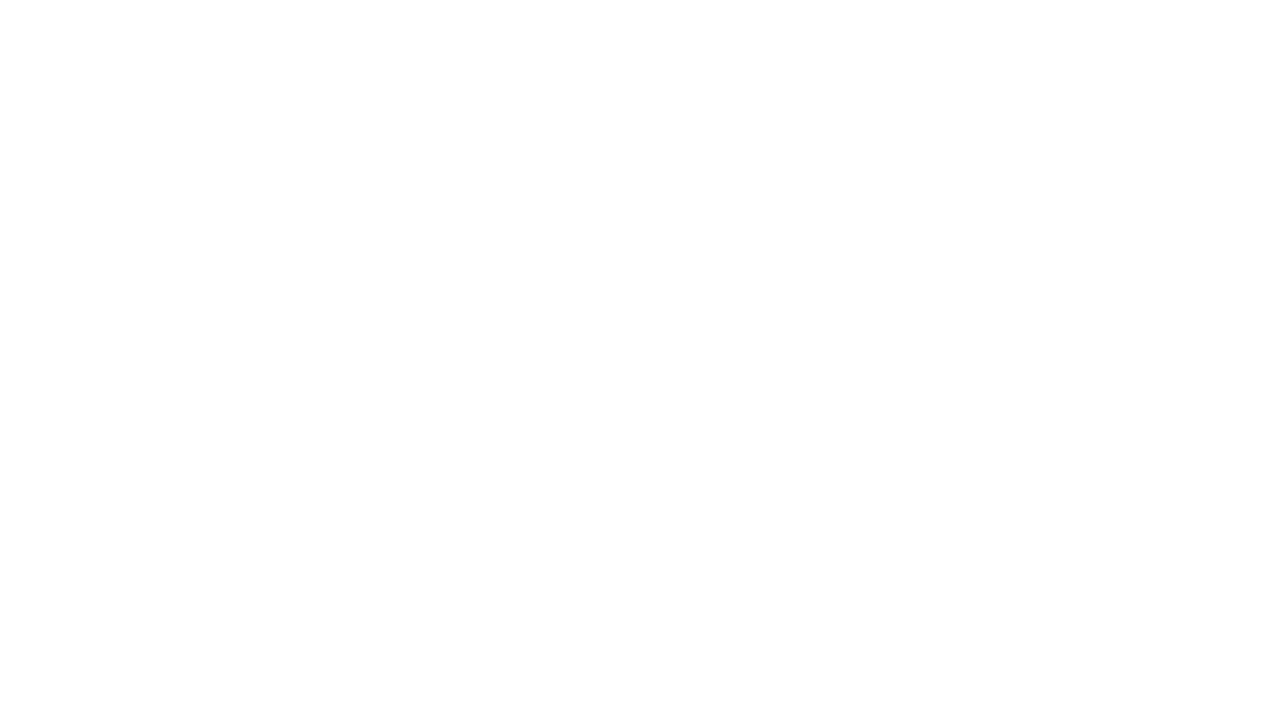
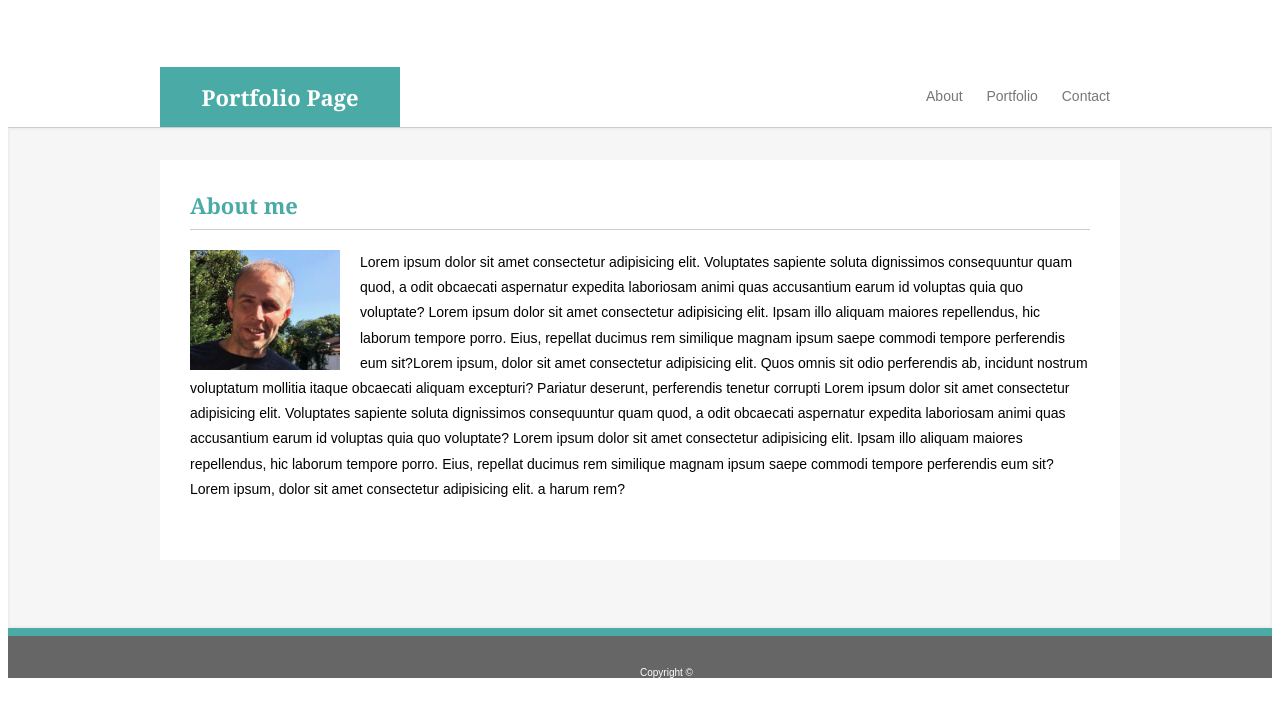
Before and after one commit to gistewart/Basic-Portfolio, a plain HTML site: page portfolio.html in a window 1280 px wide. Drawn offline with Linux system fonts and the light colour scheme.

Commit message:
Image correction and portfolio code

```diff
--- a/portfolio.html
+++ b/portfolio.html
@@ -0,0 +1,41 @@
+<!DOCTYPE html>
+<html lang="en">
+
+<head>
+    <meta charset="UTF-8">
+    <meta name="viewport" content="width=device-width, initial-scale=1.0">
+    <link rel="stylesheet" href="assets/css/style.css">
+    <title>Graeme Stewart</title>
+</head>
+
+<body>
+
+    <header class="header">
+        <div class="wrapper">
+            <h1 class="name">Portfolio Page</h1>
+            <nav class="nav-links">
+                <a class="About" href="./index/">About</a>
+                <a class="Portfolio" href="./Portfolio/">Portfolio</a>
+                <a class="Contact" href="./Contact/">Contact</a>
+            </nav>
+        </div>
+    </header>
+
+    <div class="container-1">
+        <div class="container-2">
+            <h1 class="about-me">About me</h1>
+            <p class="text"><img class="img" alt="Photo" src="assets/images/img_3678.jpg" />Lorem ipsum dolor sit amet consectetur adipisicing elit. Voluptates sapiente soluta dignissimos consequuntur quam quod, a odit obcaecati aspernatur expedita laboriosam animi quas
+                accusantium earum id voluptas quia quo voluptate? Lorem ipsum dolor sit amet consectetur adipisicing elit. Ipsam illo aliquam maiores repellendus, hic laborum tempore porro. Eius, repellat ducimus rem similique magnam ipsum saepe commodi
+                tempore perferendis eum sit?Lorem ipsum, dolor sit amet consectetur adipisicing elit. Quos omnis sit odio perferendis ab, incidunt nostrum voluptatum mollitia itaque obcaecati aliquam excepturi? Pariatur deserunt, perferendis tenetur corrupti
+                Lorem ipsum dolor sit amet consectetur adipisicing elit. Voluptates sapiente soluta dignissimos consequuntur quam quod, a odit obcaecati aspernatur expedita laboriosam animi quas accusantium earum id voluptas quia quo voluptate? Lorem
+                ipsum dolor sit amet consectetur adipisicing elit. Ipsam illo aliquam maiores repellendus, hic laborum tempore porro. Eius, repellat ducimus rem similique magnam ipsum saepe commodi tempore perferendis eum sit?Lorem ipsum, dolor sit amet
+                consectetur adipisicing elit. a harum rem?</p>
+        </div>
+    </div>
+
+    <footer class="footer" <h4><span>Copyright &#169;</span></h4>
+    </footer>
+
+</body>
+
+</html>
```
Also changed, not shown: index.html (+4 -4 lines), assets/images/technics-q-c-640-480-10.jpg (added), assets/images/technics-q-c-640-480-5.jpg (added).
